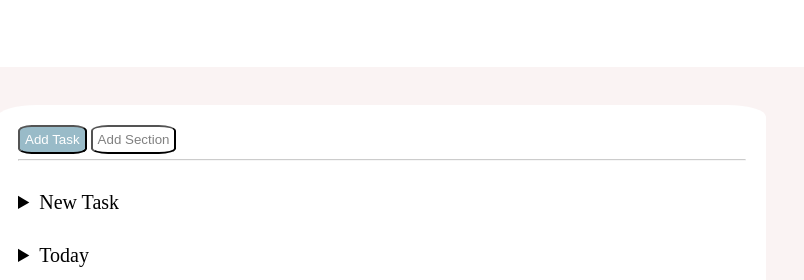
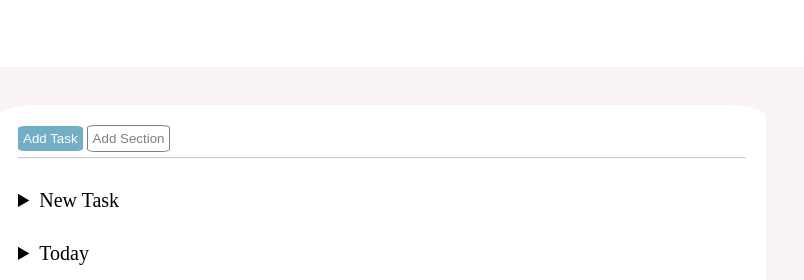
Before and after one commit to mattialicausi/html-css-toboolist, a plain HTML site: page index.html in a window 1280 px wide. Shown: the top 280 px of the page, 258-1062 px from the left. Drawn offline with Linux system fonts and the light colour scheme.

Commit message:
correzione primo button

```diff
--- a/css/style.css
+++ b/css/style.css
@@ -33,17 +33,21 @@ main{
 
 #bottone1{
 
-    background-color: rgb(153, 187, 200);
+    background-color: rgb(114, 174, 198);
     color: white;
-    border-radius: 20%;
+    border-radius: 10%;
     padding: 5px;
+    border: 0;
+
 }
 
 #bottone2{
-    border-radius: 20%;
+    border-radius: 10%;
     padding: 5px;
     background-color: white;
     color: grey;
+    border: solid, 1px, grey;
+
 }
 
 hr{
```
